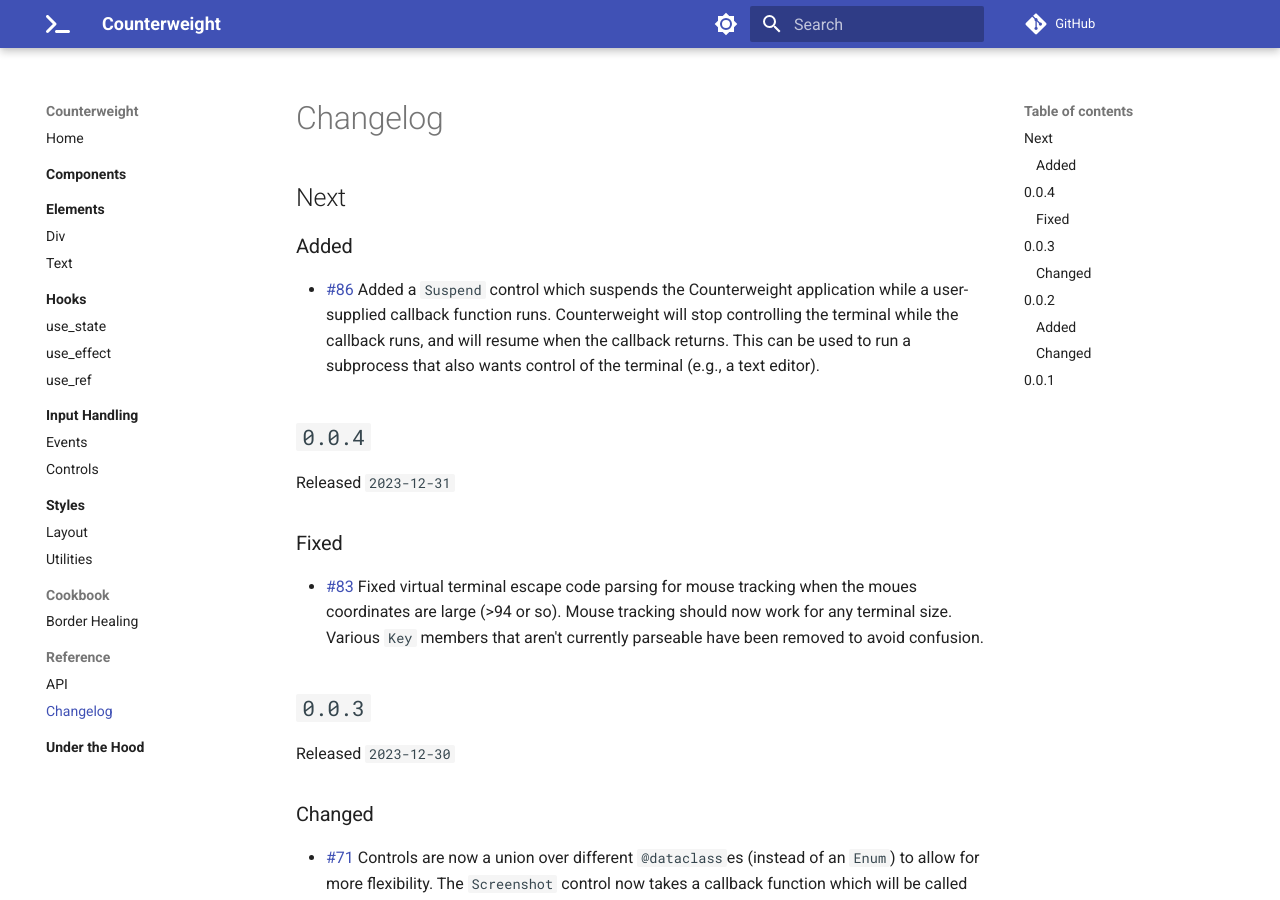
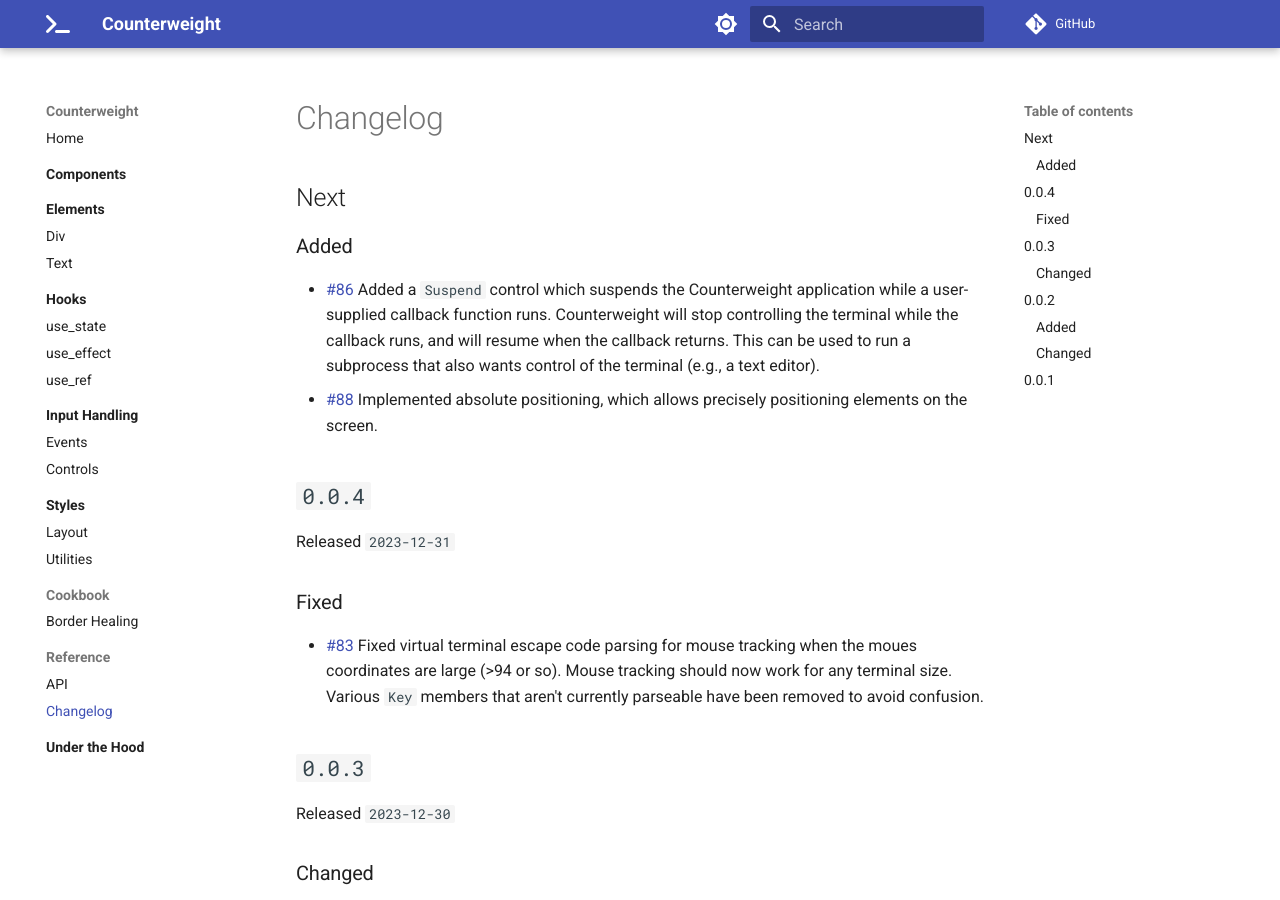
Before and after one commit to JoshKarpel/counterweight, an MkDocs documentation site: the page built from docs/reference/changelog.md, in a window 1280 px wide and 900 px high. Built offline with MkDocs 1.6.1 and Material for MkDocs 9.7.7, drawn with Linux system fonts in a browser that asks for light colours; comment, search, counter and statistics services are not loaded.

Commit message:
changelog

```diff
--- a/docs/_examples/absolute_positioning.py
+++ b/docs/_examples/absolute_positioning.py
@@ -5,7 +5,7 @@
 from counterweight.elements import Div, Text
 from counterweight.styles.utilities import *
 
-style = border_heavy | border_bg_blue_800 | pad_1 | padding_amber_500 | margin_1 | margin_red_600
+extra_style = border_heavy | border_bg_blue_800 | pad_1 | padding_amber_500 | margin_1 | margin_red_600
 
 
 @component
@@ -14,7 +14,7 @@
         style=row,
         children=[
             Text(
-                style=absolute(x=x, y=y) | style,
+                style=absolute(x=x, y=y) | extra_style,
                 content=f"absolute(x={x}, y={y})",
             )
             for x, y in (
--- a/docs/reference/changelog.md
+++ b/docs/reference/changelog.md
@@ -8,6 +8,8 @@
   Added a `Suspend` control which suspends the Counterweight application while a user-supplied callback function runs.
   Counterweight will stop controlling the terminal while the callback runs, and will resume when the callback returns.
   This can be used to run a subprocess that also wants control of the terminal (e.g., a text editor).
+- [#88](https://github.com/JoshKarpel/counterweight/pull/88)
+  Implemented absolute positioning, which allows precisely positioning elements on the screen.
 
 ## `0.0.4`
 
```
Also changed, not shown: 1 other file.
